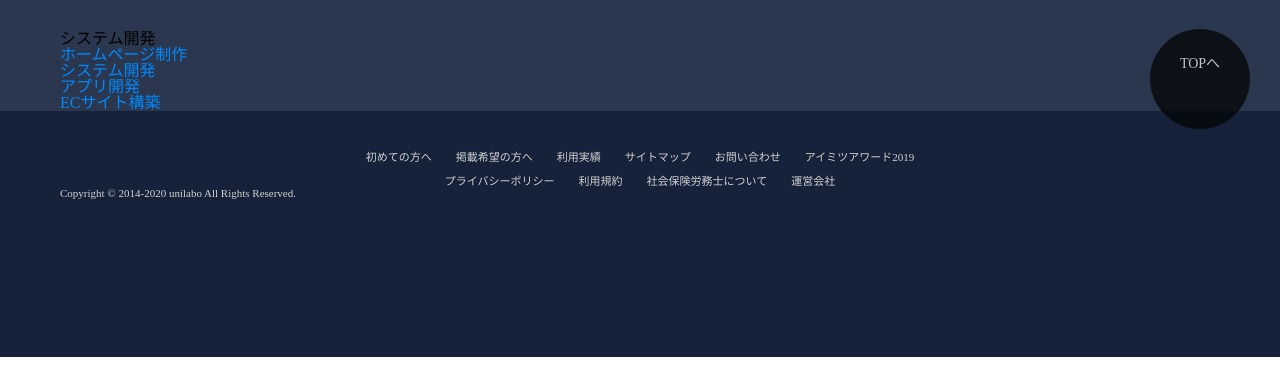
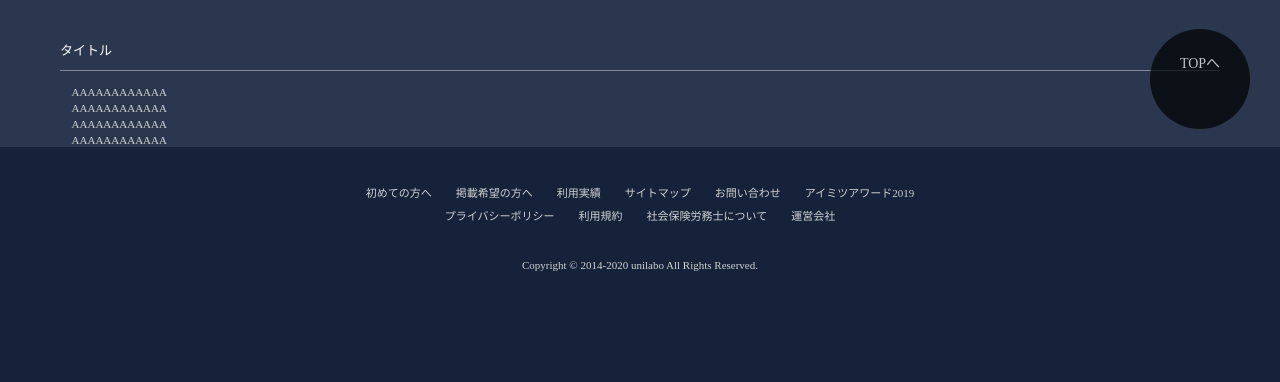
Before and after one commit to hiro-ogata/imitsu-front, a website: page imitsu.html in a window 1280 px wide. Shown: the part 641-1023 px from the top of the page. Before the commit the page ends 998 px from the top, so only its background shows below. Drawn offline with Linux system fonts and the light colour scheme.

Commit message:
[fix] いろいろ修正

```diff
--- a/_src/scss/foundation/_mixin.scss
+++ b/_src/scss/foundation/_mixin.scss
@@ -1,7 +1,6 @@
 @charset "utf-8";
 
 //---------- フォントサイズ ----------
-// ※ Android4.4未満を考慮してpx指定も記載
 @mixin fontSize($fontSize, $baseSize: 16) {
   font-size: $fontSize + px;
   font-size: ($fontSize / $baseSize) + rem;
@@ -14,6 +13,7 @@
   $rate: 100 / $viewport;
   @return $rate * $fontSize * 1vw;
 }
+// ※ Android4.4未満を考慮してpx指定も記載
 
 //---------- 中央寄せ ----------
 @mixin positionAbsoluteImg($top: auto, $right: auto, $bottom: auto, $left: auto) {
@@ -41,11 +41,11 @@
 
 //---------- 天地中央配置 ----------
 @mixin topAndBottomCenter {
-  position: relative;
+  position: absolute;
   top: 50%;
-  -webkit-transform: translateY(-50%);
-  -ms-transform: translateY(-50%);
-  transform: translateY(-50%);
+  left: 50%;
+  transform: translateY(-50%) translateX(-50%);
+  -webkit-transform: translateY(-50%) translateX(-50%);
 }
 
 //---------- アニメーション ----------
--- a/_src/scss/foundation/forms.scss
+++ b/_src/scss/foundation/forms.scss
@@ -1,5 +1,4 @@
 @charset "utf-8";
-
 @import "./mixin";
 
 /*---------- フォーム部品 ----------*/
--- a/_src/scss/layout/l-footer.scss
+++ b/_src/scss/layout/l-footer.scss
@@ -1,14 +1,34 @@
 @charset "utf-8";
 @import "./../foundation/mixin";
+@import "./../foundation/variables";
 
 /* --------フッター-------- */
 .l-footer {
   .footer-logo {
     text-align: center;
-    padding: 3% 0 3% 0;
+    padding: 3% 0;
   }
   .footer-sitemap {
     background: #2b374e;
+    .footer-sitemap-category {
+      width: 150px;
+    }
+    .footer-sitemap__title {
+      border-bottom: .3px solid #828893;
+      line-height: 3;
+      @include fontSize(13);
+      color: #fff;
+    }
+    .footer-sitemap__list {
+      line-height: 1;
+      list-style: none;
+      padding-left: 1%;
+      margin-top: 1%;
+    }
+    .footer-sitemap__link {
+      color: #d1d1d1;
+      @include fontSize(11);
+    }
   }
   .footer-nav {
     padding: 0 0 12% 0;
@@ -30,9 +50,8 @@
       @include fontSize(11);
       color: #d1d1d1;
     }
-
     .footer-copyright {
-      @include topAndBottomCenter;
+      @include topAndBottomCenter();
       @include fontSize(11);
       color: #d1d1d1;
     }
--- a/_src/scss/layout/l-header.scss
+++ b/_src/scss/layout/l-header.scss
@@ -1,5 +1,4 @@
 @charset "utf-8";
-
 @import "./../foundation/mixin";
 
 .l-header {
--- a/_src/scss/layout/l-sidebar.scss
+++ b/_src/scss/layout/l-sidebar.scss
@@ -1,5 +1,4 @@
 @charset "utf-8";
-
 @import "./../foundation/mixin";
 
 .l-sidebar {
--- a/imitsu.html
+++ b/imitsu.html
@@ -61,21 +61,23 @@
         <div class="footer-logo">
           <a href="/"><img src="https://image.imitsu.jp/v2/common/logo/logo_imitsu_white.png" alt="アイミツ" width="114.75" height="29.835"></a>
         </div>
-        <h3 class="footer-sitemap__title">システム開発</h3>
+        <div class="footer-sitemap__category">
+          <h3 class="footer-sitemap__title">タイトル</h3>
           <ul class="footer-sitemap__list">
             <li class="footer-sitemap__item">
-            <a href="footer-sitemap__link">ホームページ制作</a>
+              <a class="footer-sitemap__link">AAAAAAAAAAAA</a>
             </li>
             <li class="footer-sitemap__item">
-            <a href="footer-sitemap__link">システム開発</a>
+              <a class="footer-sitemap__link">AAAAAAAAAAAA</a>
             </li>
             <li class="footer-sitemap__item">
-            <a href="footer-sitemap__link">アプリ開発</a>
+              <a class="footer-sitemap__link">AAAAAAAAAAAA</a>
             </li>
             <li class="footer-sitemap__item">
-            <a href="footer-sitemap__link">ECサイト構築</a>
+              <a class="footer-sitemap__link">AAAAAAAAAAAA</a>
             </li>
           </ul>
+        </div>
       </div>
     </div>
     <div class="footer-nav">
--- a/src/css/style.css
+++ b/src/css/style.css
@@ -143,12 +143,37 @@ html a:hover {
 
 /* --------フッター-------- */
 .l-footer .footer-logo {
-  padding: 3% 0 3% 0;
+  padding: 3% 0;
   text-align: center;
 }
 
 .l-footer .footer-sitemap {
   background: #2b374e;
+}
+
+.l-footer .footer-sitemap .footer-sitemap-category {
+  width: 150px;
+}
+
+.l-footer .footer-sitemap .footer-sitemap__title {
+  border-bottom: .3px solid #828893;
+  color: #fff;
+  font-size: 13px;
+  font-size: 0.8125rem;
+  line-height: 3;
+}
+
+.l-footer .footer-sitemap .footer-sitemap__list {
+  margin-top: 1%;
+  padding-left: 1%;
+  line-height: 1;
+  list-style: none;
+}
+
+.l-footer .footer-sitemap .footer-sitemap__link {
+  color: #d1d1d1;
+  font-size: 11px;
+  font-size: 0.6875rem;
 }
 
 .l-footer .footer-nav {
@@ -178,10 +203,11 @@ html a:hover {
 }
 
 .l-footer .footer-nav .footer-copyright {
-  -webkit-transform: translateY(-50%);
-  position: relative;
+  -webkit-transform: translateY(-50%) translateX(-50%);
+  position: absolute;
   top: 50%;
-  transform: translateY(-50%);
+  left: 50%;
+  transform: translateY(-50%) translateX(-50%);
   color: #d1d1d1;
   font-size: 11px;
   font-size: 0.6875rem;
@@ -560,6 +586,14 @@ html a:hover {
     font-size: 11px;
     font-size: 2.61905vw;
   }
+  .l-footer .footer-sitemap .footer-sitemap__title {
+    font-size: 13px;
+    font-size: 3.09524vw;
+  }
+  .l-footer .footer-sitemap .footer-sitemap__link {
+    font-size: 11px;
+    font-size: 2.61905vw;
+  }
   .l-footer .footer-nav .footer-nav__link {
     font-size: 11px;
     font-size: 2.61905vw;
```
Also changed, not shown: src/css/layout/l-footer.css, src/css/style.min.css, src/css/utility/join.css. Lines whose indentation alone changed are shown as unchanged.
